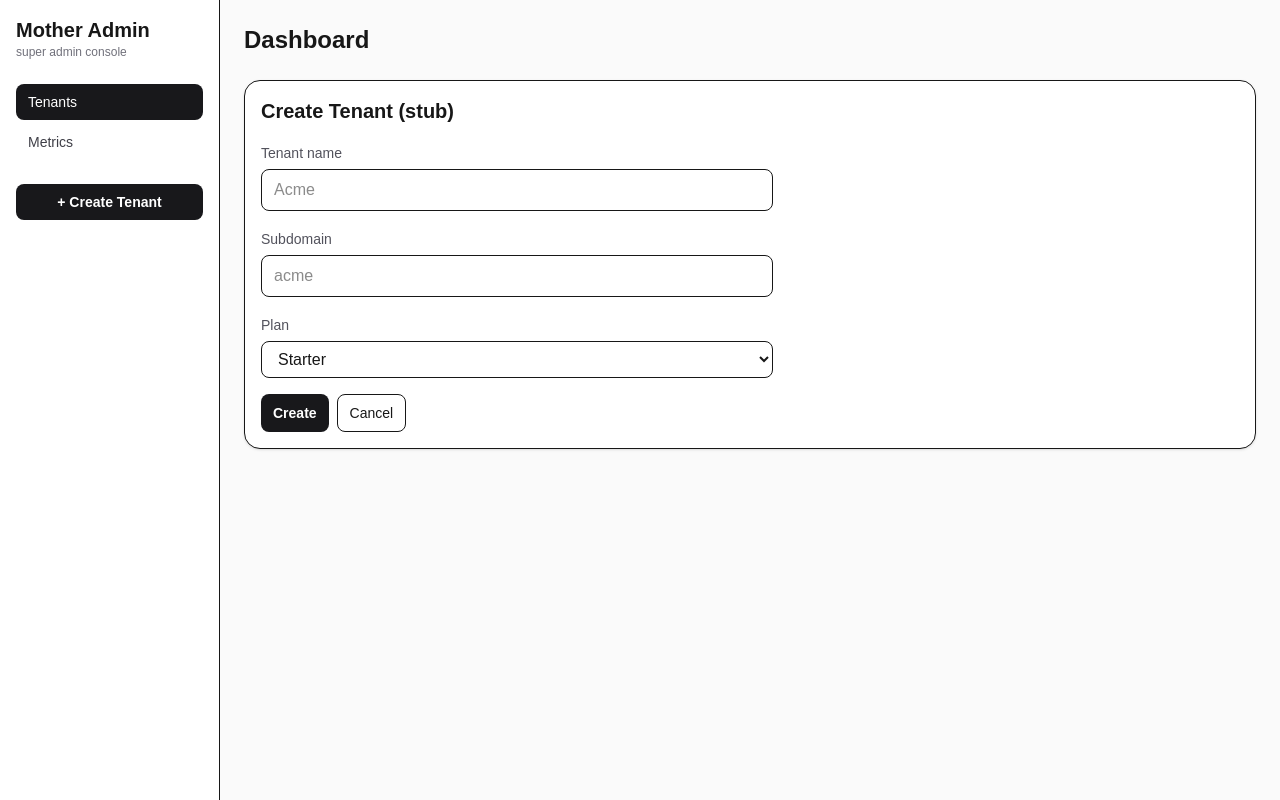
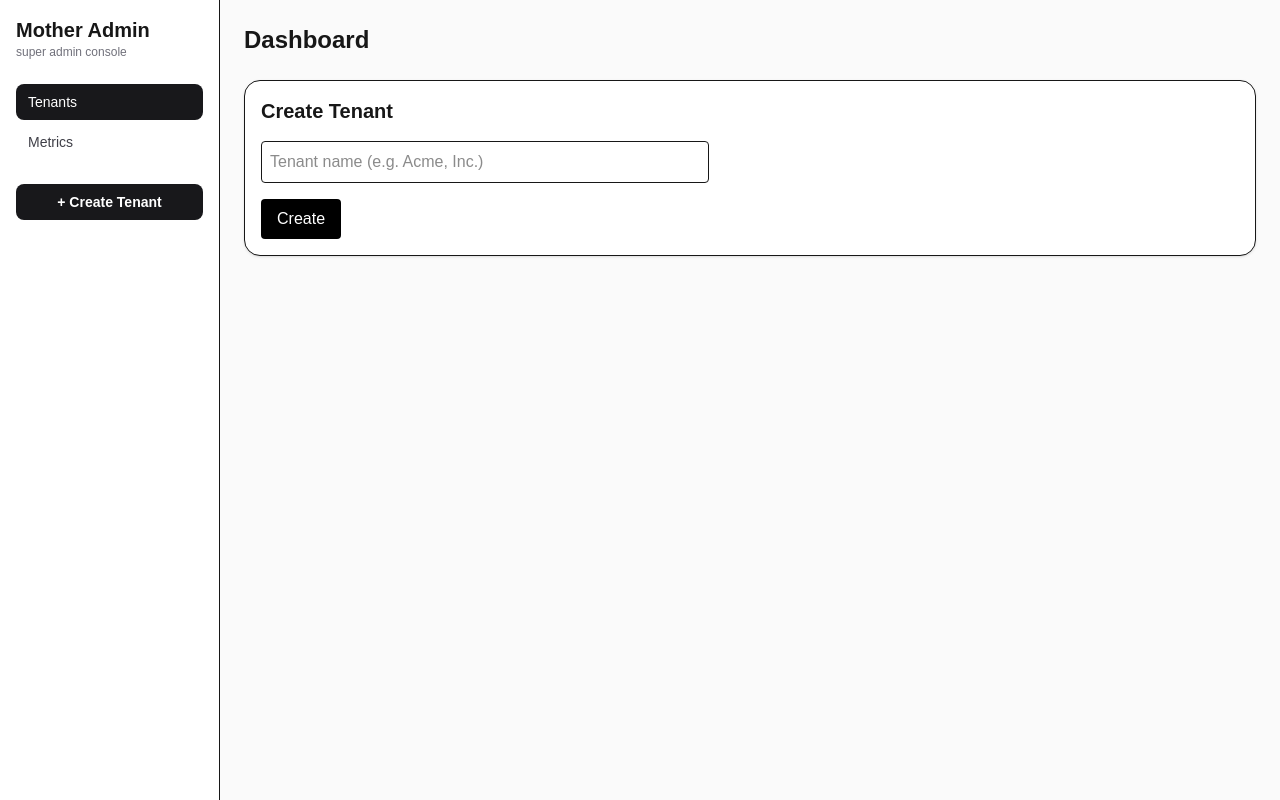
Before and after one commit to GoodWork0903/Amplify-Mother-Kid-MVP, a Next.js app: page /admin/create-tenant in a window 1280 px wide. Built offline with nearby package versions, Linux system fonts and the light colour scheme.

Commit message:
mother admin : real tenant api +dynamoDB

```diff
--- a/src/app/(mother)/admin/create-tenant/page.tsx
+++ b/src/app/(mother)/admin/create-tenant/page.tsx
@@ -1,72 +1,27 @@
-"use client";
-
-import { useRouter } from "next/navigation";
-import { useState } from "react";
+import { cookies } from "next/headers";
+import { redirect } from "next/navigation";
+import { createTenant } from "@/lib/api";
 
 export default function CreateTenantPage() {
-  const r = useRouter();
-  const [name, setName] = useState("");
-  const [sub, setSub] = useState("");
-  const [plan, setPlan] = useState<"Starter" | "Pro">("Starter");
+  async function action(formData: FormData) {
+    "use server";
+    const token = (await cookies()).get("access_token")?.value;
+    if (!token) redirect("/auth/signin");
+    const name = String(formData.get("name") || "").trim();
+    const created = await createTenant(token, name);
+    redirect(`/admin`); // or `/t/${created.tenantId}`
+  }
 
   return (
-    <div className="max-w-lg space-y-4">
-      <h2 className="text-xl font-semibold">Create Tenant (stub)</h2>
-
-      <label className="block">
-        <span className="text-sm text-zinc-600">Tenant name</span>
-        <input
-          className="mt-1 w-full rounded-lg border px-3 py-2"
-          value={name}
-          onChange={(e) => {
-            setName(e.target.value);
-            if (!sub) setSub(e.target.value.toLowerCase().replace(/\s+/g, ""));
-          }}
-          placeholder="Acme"
-        />
-      </label>
-
-      <label className="block">
-        <span className="text-sm text-zinc-600">Subdomain</span>
-        <input
-          className="mt-1 w-full rounded-lg border px-3 py-2"
-          value={sub}
-          onChange={(e) => setSub(e.target.value)}
-          placeholder="acme"
-        />
-      </label>
-
-      <label className="block">
-        <span className="text-sm text-zinc-600">Plan</span>
-        <select
-          className="mt-1 w-full rounded-lg border px-3 py-2"
-          value={plan}
-          onChange={(e) => setPlan(e.target.value as "Starter" | "Pro")}
-        >
-          <option>Starter</option>
-          <option>Pro</option>
-        </select>
-      </label>
-
-      <div className="flex gap-2">
-        <button
-          onClick={() => {
-            alert(
-              `Stub only: would create tenant { name: ${name}, subdomain: ${sub}, plan: ${plan} }`
-            );
-            r.push("/admin");
-          }}
-          className="rounded-lg bg-zinc-900 px-3 py-2 text-sm font-semibold text-white hover:opacity-90"
-        >
-          Create
-        </button>
-        <button
-          onClick={() => r.back()}
-          className="rounded-lg border px-3 py-2 text-sm hover:bg-zinc-50"
-        >
-          Cancel
-        </button>
-      </div>
-    </div>
+    <form action={action} className="space-y-4 max-w-md">
+      <h1 className="text-xl font-semibold">Create Tenant</h1>
+      <input
+        name="name"
+        placeholder="Tenant name (e.g. Acme, Inc.)"
+        className="w-full rounded border p-2"
+        required
+      />
+      <button className="rounded bg-black px-4 py-2 text-white">Create</button>
+    </form>
   );
 }
--- a/src/app/(mother)/admin/page.tsx
+++ b/src/app/(mother)/admin/page.tsx
@@ -1,76 +1,30 @@
-// export default function Page() {
-//   return (
-//     <main style={{padding:20}}>
-//       <h1>Mother Admin</h1>
-//       <p>Tenants (demo):</p>
-//       <ul>
-//         <li><a href="/acme">Open kid app: acme</a></li>
-//       </ul>
-//     </main>
-//   );
-// }
-// app/(mother)/admin/page.tsx
+import { cookies } from "next/headers";
+import { redirect } from "next/navigation";
+import { listTenants } from "@/lib/api";
 
-// app/(kid)/[tenant]/page.tsx
-import { redirect } from "next/navigation";
-import { isSignedIn } from "@/lib/session";
-import Link from "next/link";
-import { tenants } from "@/lib/mock";
+export const dynamic = "force-dynamic";
 
-export default function AdminPage() {
-  if(!isSignedIn()) redirect("/auth/signin");
+export default async function AdminHome() {
+  const token = (await cookies()).get("access_token")?.value;
+  if (!token) redirect("/auth/signin");
+
+  const items: Array<{tenantId: string; name: string; createdAt?: number}> =
+    await listTenants(token);
 
   return (
     <div className="space-y-4">
-      <div className="flex items-center justify-between">
-        <h2 className="text-xl font-semibold">Tenants</h2>
-        <Link
-          href="/admin/create-tenant"
-          className="rounded-lg bg-zinc-900 px-3 py-2 text-sm font-semibold text-white hover:opacity-90"
-        >
-          + Create Tenant
-        </Link>
-      </div>
-
-      <div className="overflow-hidden rounded-xl border bg-white">
-        <table className="w-full text-sm">
-          <thead className="bg-zinc-50 text-zinc-600">
-            <tr>
-              <th className="px-4 py-3 text-left">Tenant</th>
-              <th className="px-4 py-3 text-left">Subdomain</th>
-              <th className="px-4 py-3 text-left">Plan</th>
-              <th className="px-4 py-3 text-left">Created</th>
-              <th className="px-4 py-3"></th>
-            </tr>
-          </thead>
-          <tbody>
-            {tenants.map((t) => (
-              <tr key={t.id} className="border-t">
-                <td className="px-4 py-3 font-medium">{t.name}</td>
-                <td className="px-4 py-3">{t.subdomain}</td>
-                <td className="px-4 py-3">{t.plan}</td>
-                <td className="px-4 py-3">{t.createdAt}</td>
-                <td className="px-4 py-3 text-right">
-                  <Link
-                    className="rounded-lg border px-3 py-1.5 hover:bg-zinc-50"
-                    href={`/${t.subdomain}`}
-                  >
-                    Open kid app
-                  </Link>
-                  {/* NOTE: The Tenant Details "Open" link comes in step 2.3 */}
-                </td>
-              </tr>
-            ))}
-            {tenants.length === 0 && (
-              <tr>
-                <td className="px-4 py-6 text-zinc-500" colSpan={5}>
-                  No tenants yet — click “Create Tenant”.
-                </td>
-              </tr>
-            )}
-          </tbody>
-        </table>
-      </div>
+      <h1 className="text-xl font-semibold">Tenants</h1>
+      <a className="inline-block rounded bg-black px-3 py-2 text-white" href="/admin/create-tenant">
+        + Create Tenant
+      </a>
+      <ul className="divide-y rounded border bg-white">
+        {items.map(t => (
+          <li key={t.tenantId} className="p-3 flex justify-between">
+            <span>{t.name}</span>
+            <a className="text-blue-600" href={`/t/${t.tenantId}`} target="_blank">Open kid app</a>
+          </li>
+        ))}
+      </ul>
     </div>
   );
 }
--- a/src/lib/api.ts
+++ b/src/lib/api.ts
@@ -7,3 +7,26 @@ export async function fetchTenantCurrent(accessToken: string) {
     if (!r.ok) throw new Error(`API ${r.status}`);
     return r.json();
   }
+export async function listTenants(accessToken: string) {
+    const base = process.env.NEXT_PUBLIC_API_BASE!;
+    const res = await fetch(`${base}/v1/tenants`, {
+      headers: { Authorization: `Bearer ${accessToken}` },
+      cache: "no-store",
+    });
+    if (!res.ok) throw new Error(`API ${res.status}`);
+    return res.json();
+  }
+
+export async function createTenant(accessToken: string, name: string) {
+    const base = process.env.NEXT_PUBLIC_API_BASE!;
+    const res = await fetch(`${base}/v1/tenants`, {
+      method: "POST",
+      headers: {
+        Authorization: `Bearer ${accessToken}`,
+        "content-type": "application/json",
+      },
+      body: JSON.stringify({ name }),
+    });
+    if (!res.ok) throw new Error(`API ${res.status}`);
+    return res.json();
+  }
```
